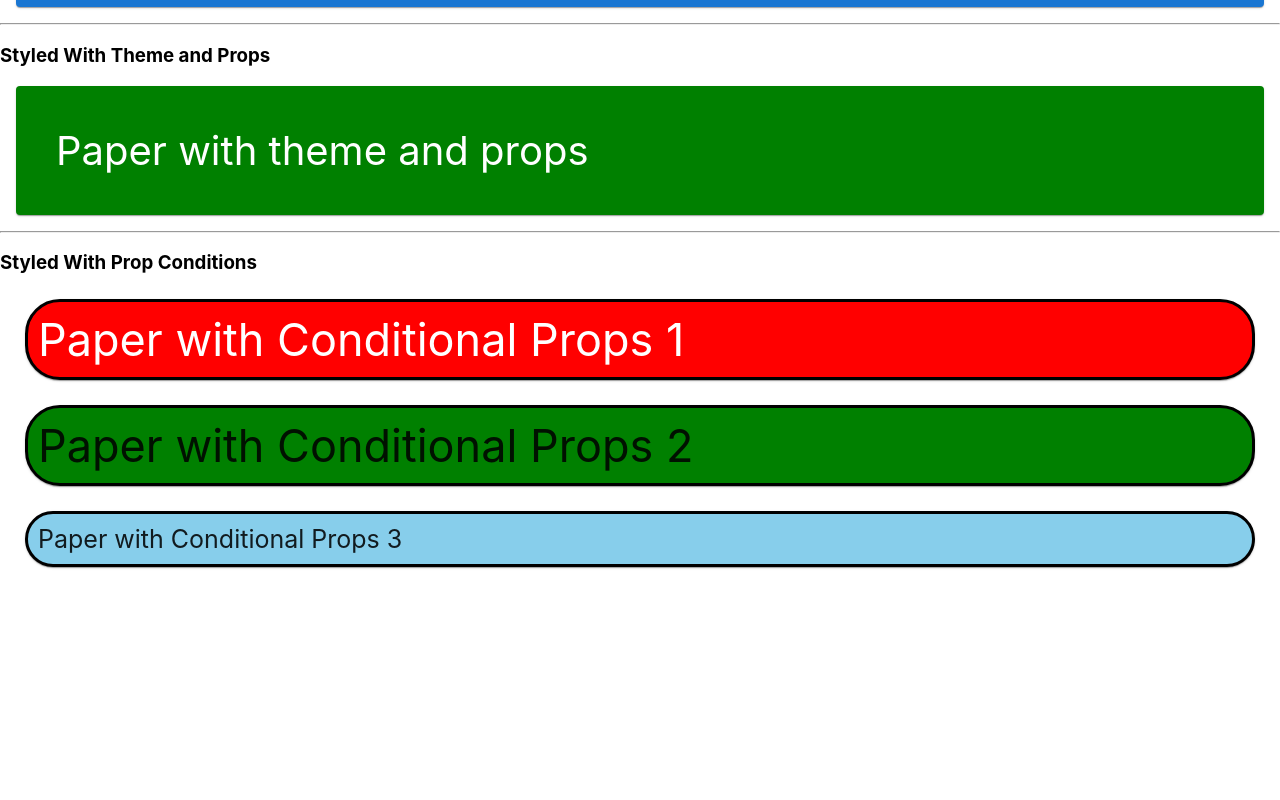
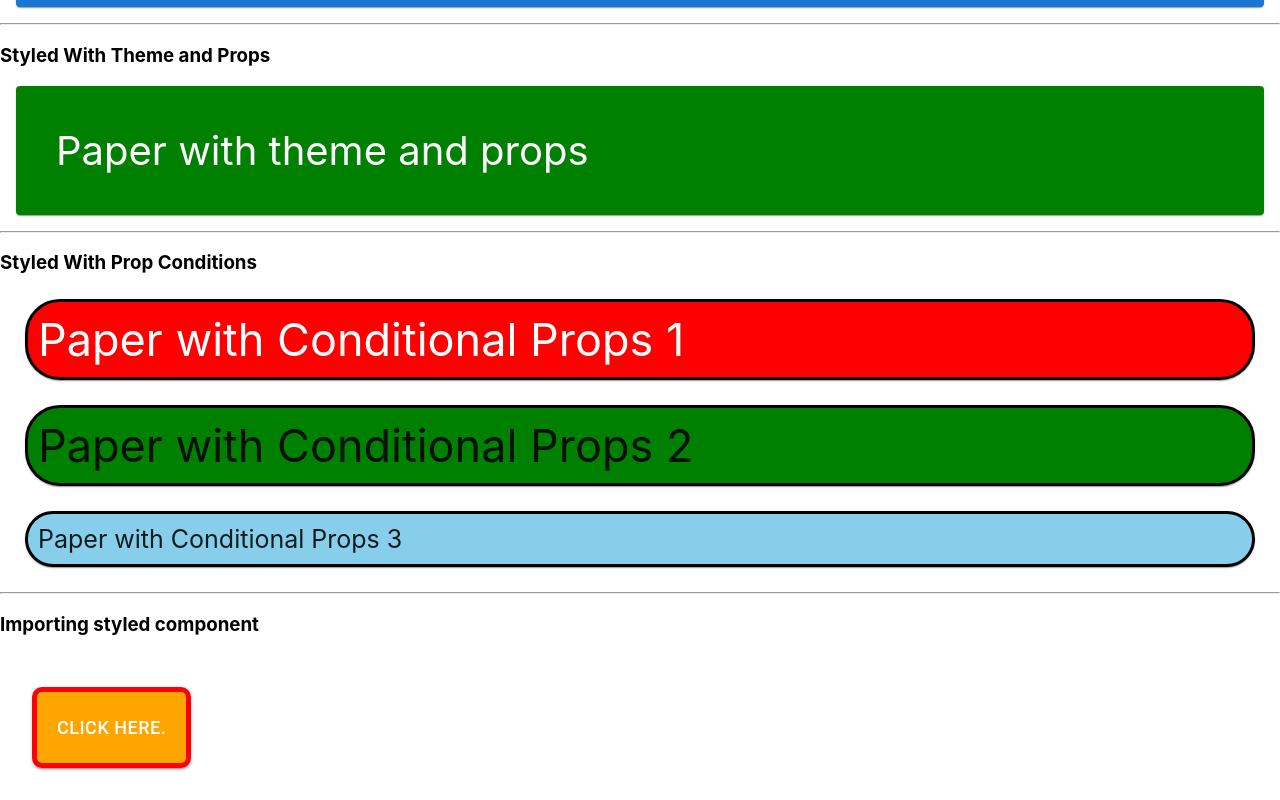
Before and after one commit to mayurpatildax/MUI-Emotion-Styled-Typescript, a React (Create React App) app: page / in a window 1280 px wide. Shown: the part 720-1520 px from the top of the page. Before the commit the page ends 1312 px from the top, so only its background shows below. Built offline with nearby package versions, Linux system fonts and the light colour scheme.

Commit message:
export and import of styled component

```diff
--- a/src/App.tsx
+++ b/src/App.tsx
@@ -6,7 +6,12 @@ import StyledWithConditions from "./components/StyledWithConditions";
 import StyledWithTheme from "./components/StyledWithTheme";
 import StyledWithThemeNProps from "./components/StyledWithThemeNProps";
 
+// Importing styled component
+import StyledButtonExport from "./components/StyledButtonExport";
+
 function App() {
+  const handleBtnClick = () => console.log("StyledButton is clicked");
+
   return (
     <>
       <div className="App">MUI Emotion Styled Components</div>
@@ -22,6 +27,11 @@ function App() {
       <StyledWithThemeNProps />
       <hr />
       <StyledWithConditions />
+      <hr />
+      <h3>Importing styled component</h3>
+      <StyledButtonExport variant="contained" onClick={handleBtnClick}>
+        Click here.
+      </StyledButtonExport>
     </>
   );
 }
--- /dev/null
+++ b/src/components/StyledButtonExport.tsx
@@ -0,0 +1,14 @@
+import styled from "@emotion/styled";
+import { Button } from "@mui/material";
+
+const StyledButtonExport = styled(Button)`
+  color: white;
+  font-size: large;
+  background-color: orange;
+  border: 5px solid red;
+  border-radius: 10px;
+  padding: 20px;
+  margin: 2rem;
+`;
+
+export default StyledButtonExport;
```
